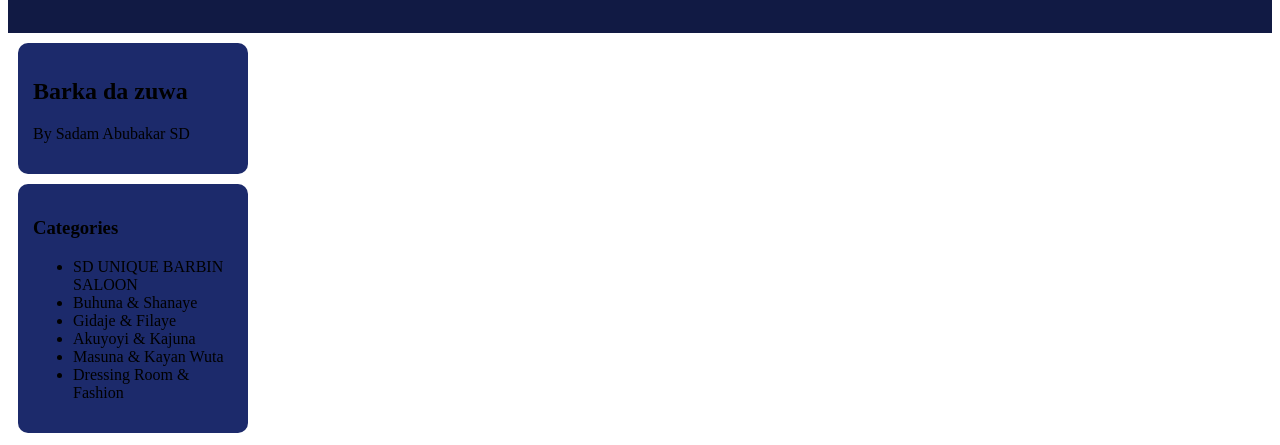
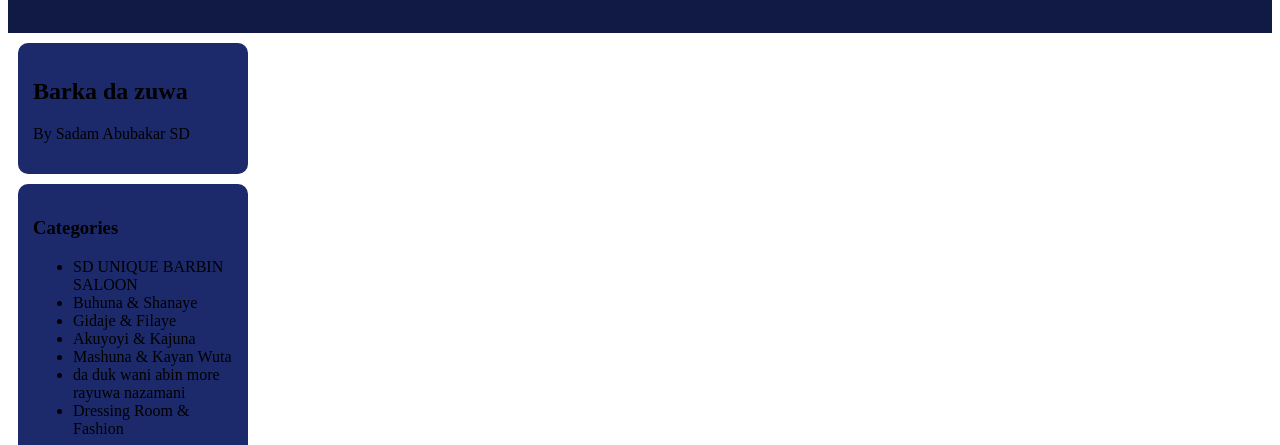
Before and after one commit to sadamabubakar973-ux/Mx-ps-taraba-state-digital-global-market, a plain HTML site: page index.html in a window 1280 px wide. Shown: the part 176-621 px from the top of the page. Drawn offline with Linux system fonts and the light colour scheme.

Commit message:
Update index.html

```diff
--- a/index.html
+++ b/index.html
@@ -30,8 +30,9 @@
       <li>Buhuna & Shanaye</li>
       <li>Gidaje & Filaye</li>
       <li>Akuyoyi & Kajuna</li>
-      <li>Masuna & Kayan Wuta</li>
-      <li>Dressing Room & Fashion</li>
+      <li>Mashuna & Kayan Wuta</li>
+   <li>da duk wani abin more rayuwa nazamani</li>
+ <li>Dressing Room & Fashion</li>
     </ul>
   </div>
 
```
